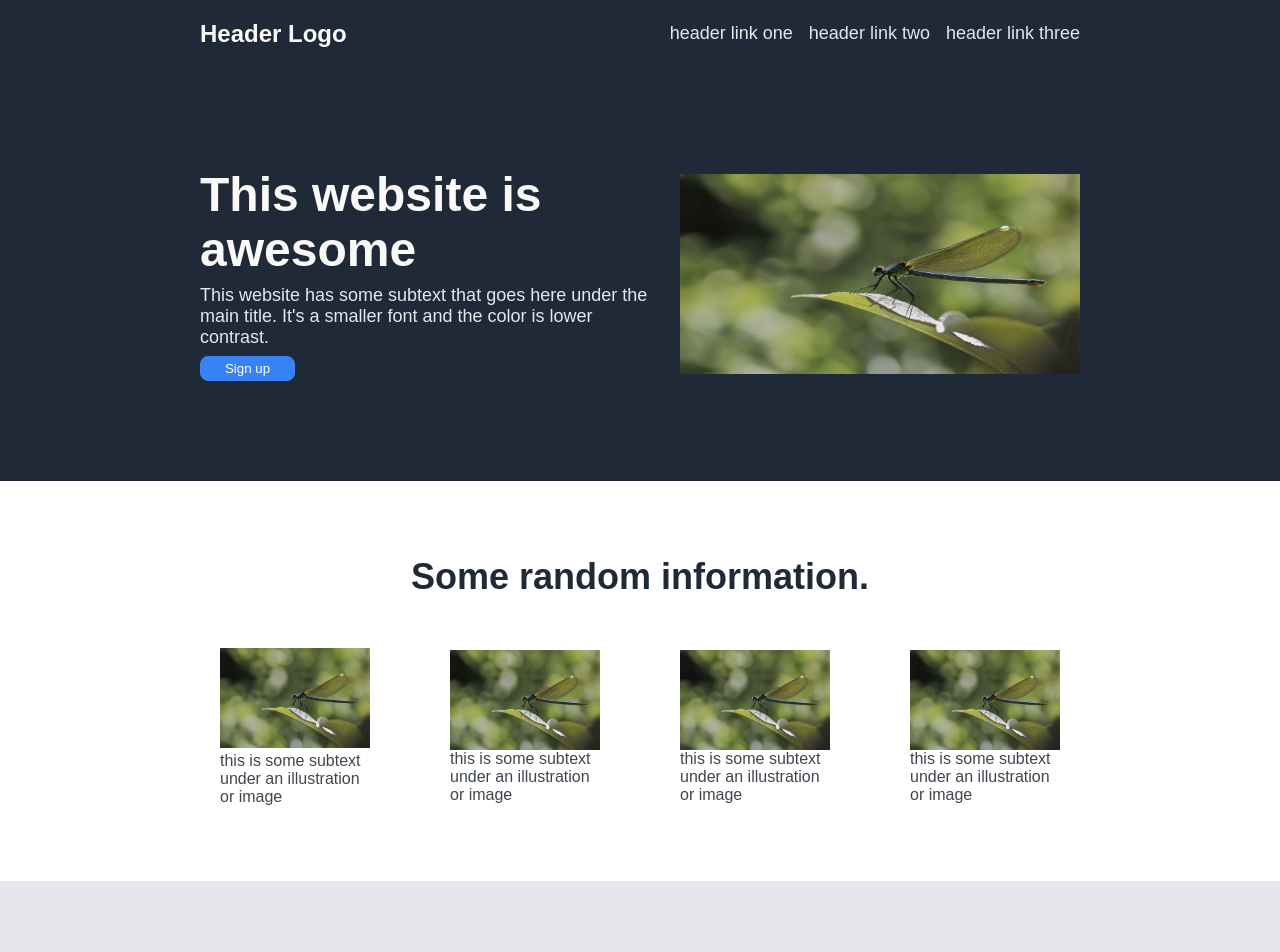
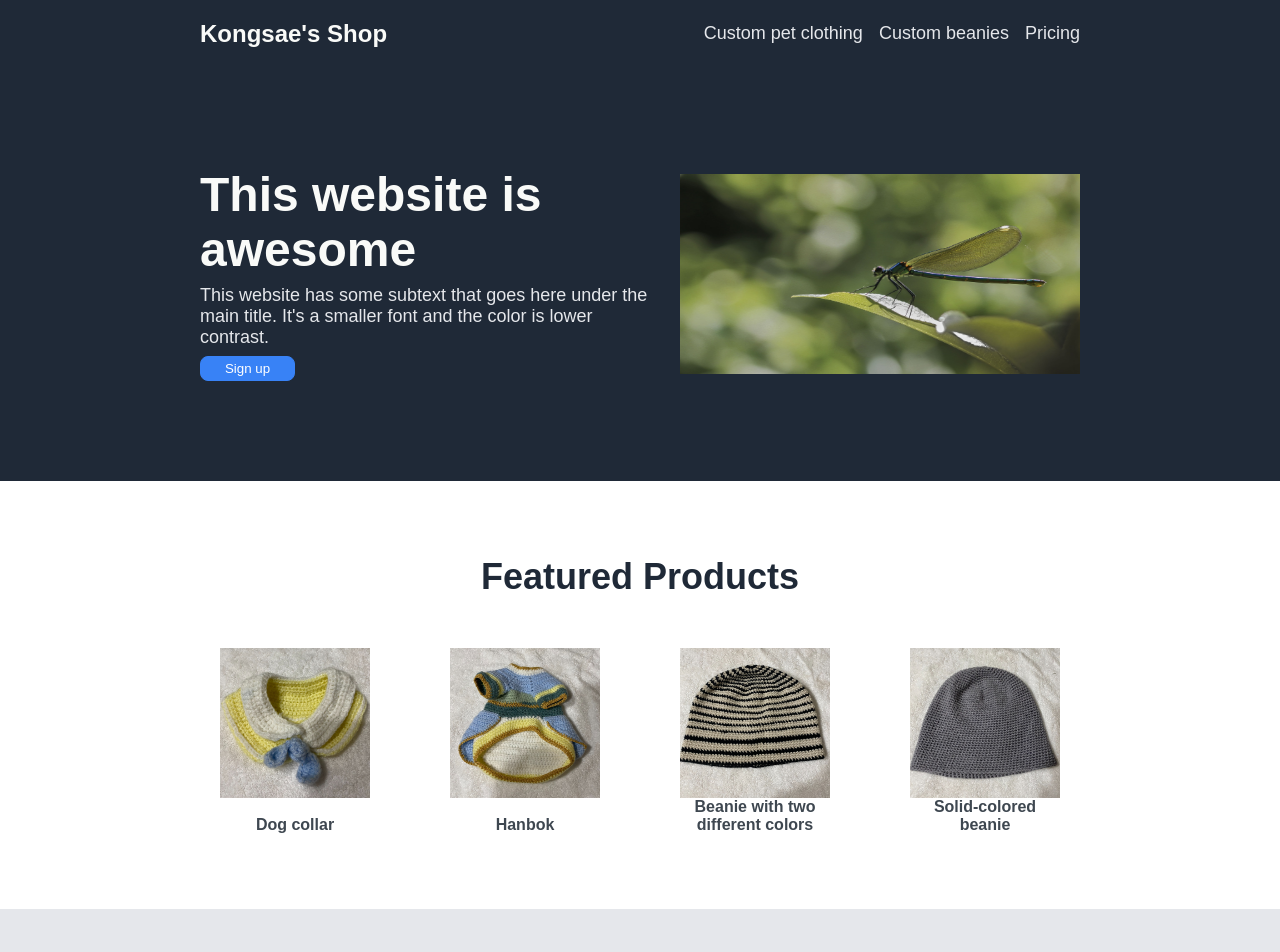
Before and after one commit to dealunas/landing-page, a plain HTML site: page index.html in a window 1280 px wide. Shown: the top 952 px of the page. Drawn offline with Linux system fonts and the light colour scheme.

Commit message:
Add pictures of products and edit header

```diff
--- a/index.html
+++ b/index.html
@@ -8,11 +8,11 @@
     <body>
         <div class="header">
             <div class="header-top">
-                <div class="header-logo">Header Logo </div>
+                <div class="header-logo">Kongsae's Shop</div>
                 <ul>
-                    <li>header link one</li>
-                    <li>header link two</li>
-                    <li>header link three</li>
+                    <li>Custom pet clothing</li>
+                    <li>Custom beanies</li>
+                    <li>Pricing</li>
                 </ul>
             </div>
             <div class="header-bottom">
@@ -29,23 +29,23 @@
         </div>
 
         <div class="body">
-            <div class="info-title">Some random information.</div>
+            <div class="info-title">Featured Products</div>
             <div class="info">
                 <div class="boxes">
-                    <div class="image"><img src ="images/dragonfly.jpg" alt="Image of a dragonfly" height="100" width="150"></div>
-                    <div class="text">this is some subtext under an illustration or image</div>
+                    <img src ="images/Dog clothes 8.jpg" alt="Image of a dog clothing" height="150">
+                    <div class="text">Dog collar</div>
                 </div>
                 <div class="boxes">
-                    <img src ="images/dragonfly.jpg" alt="Image of a dragonfly" height="100" width="150">
-                    <div class="text">this is some subtext under an illustration or image</div>
+                    <img src ="images/Dog clothes 7.jpg" alt="Image of a dog clothing" height="150">
+                    <div class="text">Hanbok</div>
                 </div>
                 <div class="boxes">
-                    <img src ="images/dragonfly.jpg" alt="Image of a dragonfly" height="100" width="150">
-                    <div class="text">this is some subtext under an illustration or image</div>
+                    <img src ="images/Beanie 1.jpg" alt="Image of a knitted beanie" height="150">
+                    <div class="text">Beanie with two different colors</div>
                 </div>
                 <div class="boxes">
-                    <img src ="images/dragonfly.jpg" alt="Image of a dragonfly" height="100" width="150">
-                    <div class="text">this is some subtext under an illustration or image</div>
+                    <img src ="images/Beanie 3.jpg" alt="Image of a knitted beanie" height="150">
+                    <div class="text">Solid-colored beanie</div>
                 </div>
             </div>
         </div>
--- a/styles.css
+++ b/styles.css
@@ -96,11 +96,15 @@ button.blue-sign{
 .boxes{
     display:flex;
     flex-direction:column;
-    justify-content:center;
+    justify-content:space-between;
     width:150px;
     color:rgb(62, 71, 80);
 }
 
+.text{
+    text-align:center;
+    font-weight:bold;
+}
 .quote-box{
     display:flex;
     flex-direction:column;
```
Also changed, not shown: images/Dog clothes 8.jpg (added).
